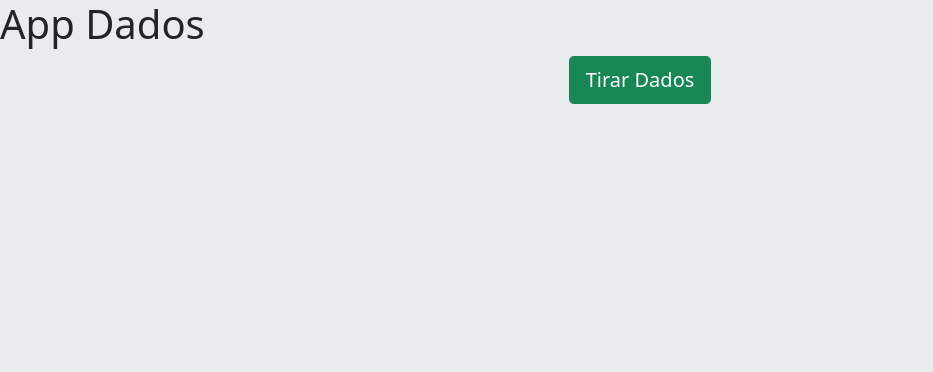
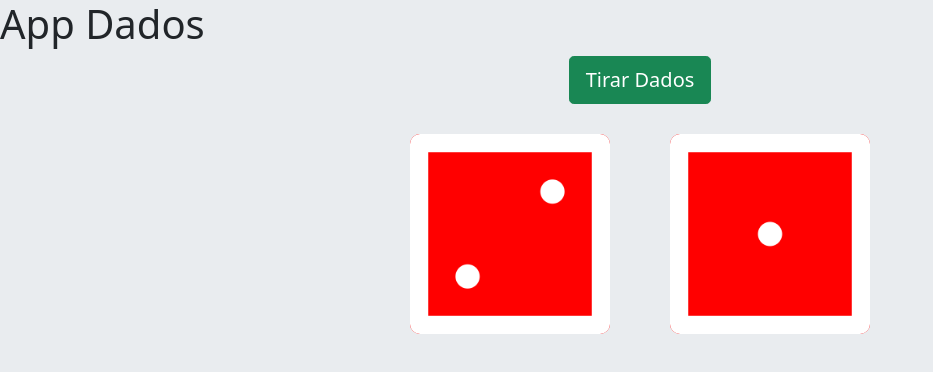
Before and after one commit to Daniel151505/Aplicacion-Dados, an Angular app in the folder Aplicacion-Dados/: page / in a window 1280 px wide. Shown: the top 372 px of the page, without its empty margins (0-933 px from the left). Built offline with nearby package versions, Linux system fonts and the light colour scheme.

Commit message:
Llamando a las imagenes

```diff
--- a/Aplicacion-Dados/src/app/app.component.html
+++ b/Aplicacion-Dados/src/app/app.component.html
@@ -4,4 +4,7 @@
   <button class="btn btn-success btn-lg">
     Tirar Dados
   </button>
+  <br>
+  <img class="img" src="../assets/images/dice2.png" alt="">
+  <img class="img" src="../assets/images/dice1.png" alt="">
 </div>
```
